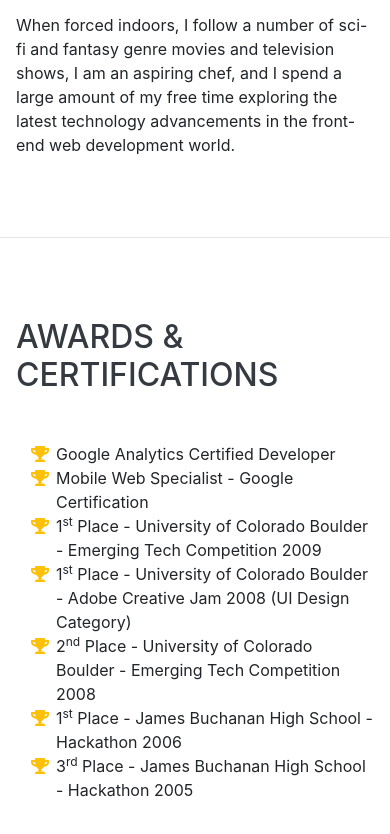
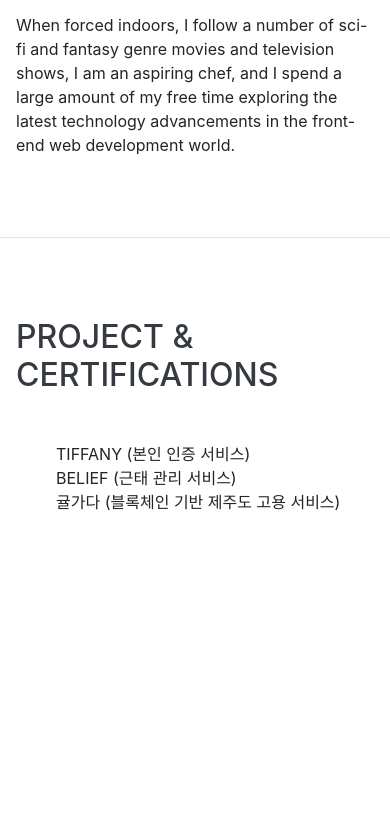
Before and after one commit to kooks7/portfolio, a website with bundled scripts: page index.html in a window 390 px wide. Shown: the part 3883-4717 px from the top of the page. After the commit the page ends 4477 px from the top, so only its background shows below. Built offline with nearby package versions, Linux system fonts and the light colour scheme; a web font is replaced by a local one.

Commit message:
Add Project

```diff
--- a/index.html
+++ b/index.html
@@ -53,7 +53,7 @@
           <a class="nav-link js-scroll-trigger" href="#interests">Interests</a>
         </li>
         <li class="nav-item">
-          <a class="nav-link js-scroll-trigger" href="#awards">Awards</a>
+          <a class="nav-link js-scroll-trigger" href="#Project">Project</a>
         </li>
       </ul>
     </div>
@@ -243,36 +243,13 @@
 
     <hr class="m-0">
 
-    <section class="resume-section p-3 p-lg-5 d-flex align-items-center" id="awards">
+    <section class="resume-section p-3 p-lg-5 d-flex align-items-center" id="project">
       <div class="w-100">
-        <h2 class="mb-5">Awards &amp; Certifications</h2>
+        <h2 class="mb-5">Project &amp; Certifications</h2>
         <ul class="fa-ul mb-0">
-          <li>
-            <i class="fa-li fa fa-trophy text-warning"></i>
-            Google Analytics Certified Developer</li>
-          <li>
-            <i class="fa-li fa fa-trophy text-warning"></i>
-            Mobile Web Specialist - Google Certification</li>
-          <li>
-            <i class="fa-li fa fa-trophy text-warning"></i>
-            1<sup>st</sup>
-            Place - University of Colorado Boulder - Emerging Tech Competition 2009</li>
-          <li>
-            <i class="fa-li fa fa-trophy text-warning"></i>
-            1<sup>st</sup>
-            Place - University of Colorado Boulder - Adobe Creative Jam 2008 (UI Design Category)</li>
-          <li>
-            <i class="fa-li fa fa-trophy text-warning"></i>
-            2<sup>nd</sup>
-            Place - University of Colorado Boulder - Emerging Tech Competition 2008</li>
-          <li>
-            <i class="fa-li fa fa-trophy text-warning"></i>
-            1<sup>st</sup>
-            Place - James Buchanan High School - Hackathon 2006</li>
-          <li>
-            <i class="fa-li fa fa-trophy text-warning"></i>
-            3<sup>rd</sup>
-            Place - James Buchanan High School - Hackathon 2005</li>
+          <li>TIFFANY (본인 인증 서비스)</li>
+          <li>BELIEF (근태 관리 서비스)</li>
+          <li>귤가다 (블록체인 기반 제주도 고용 서비스)</li>
         </ul>
       </div>
     </section>
```
